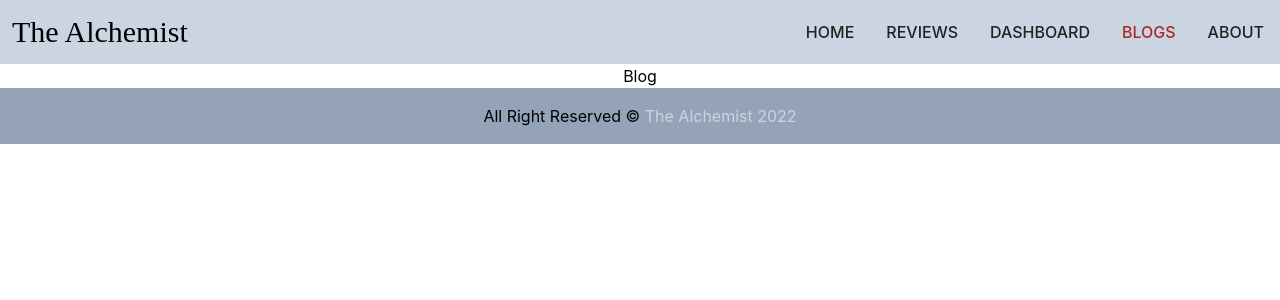
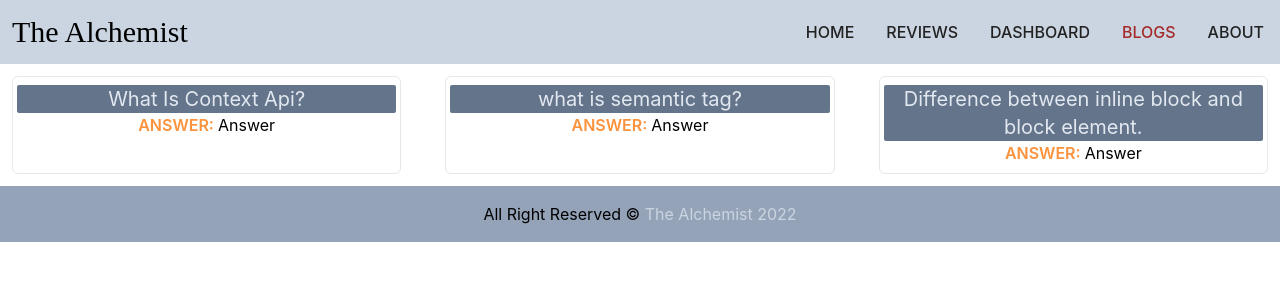
Before and after one commit to Tanvirmehedi/product-analysis, a React (Create React App) app: page /blogs in a window 1280 px wide. Shown: the top 300 px of the page. Built offline with nearby package versions, Linux system fonts and the light colour scheme; the HTML template or start-up script is replaced by a standard one; a web font is replaced by a local one.

Commit message:
blog page design Complite

```diff
--- a/src/components/Blogs/Blog.js
+++ b/src/components/Blogs/Blog.js
@@ -1,9 +1,35 @@
 import React from "react";
 
 const Blog = () => {
+  const questionAnswer = [
+    {
+      question: "What Is Context Api?",
+      answer: "Answer",
+    },
+    {
+      question: "what is semantic tag?",
+      answer: "Answer",
+    },
+    {
+      question: "Difference between inline block and  block element.",
+      answer: "Answer",
+    },
+  ];
   return (
-    <div>
-      <h1>Blog</h1>
+    <div className="grid md:grid-cols-3 md:container mx-auto gap-5 my-3 ">
+      {questionAnswer.map((data) => (
+        <div className="border rounded-md py-2 px-1 mx-3">
+          <h3 className="bg-slate-500 text-slate-200 rounded-sm text-xl">
+            {data.question}
+          </h3>
+          <p>
+            <span className="text-orange-400 uppercase font-semibold">
+              Answer:{" "}
+            </span>
+            {data.answer}
+          </p>
+        </div>
+      ))}
     </div>
   );
 };
```
